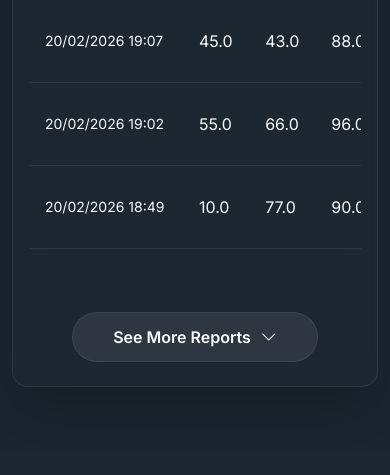
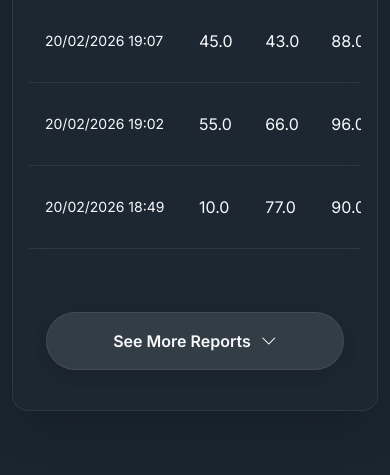
Before and after one commit to NarimanOusman/climate-_forecast, a Django app: page /reports/ in a window 390 px wide. Shown: the part 744-1219 px from the top of the page. Before the commit the page ends 1131 px from the top, so only its background shows below. Run offline with Django 5.2, Linux system fonts and the light colour scheme; data comes from the database, SQL or seed files in the repository; both versions use the stored data as it was after the commit.

Commit message:
feat: Implement prediction history reports page with dynamic table and show/hide functionality.

```diff
--- a/prediction/templates/prediction/reports.html
+++ b/prediction/templates/prediction/reports.html
@@ -107,17 +107,21 @@
     }
 
     .see-more-btn {
-        background: var(--glass-border);
+        background: rgba(255, 255, 255, 0.1);
         border: 1px solid var(--glass-border);
         color: var(--text-color);
-        padding: 0.75rem 2.5rem;
+        padding: 0.85rem 3rem;
         border-radius: 50px;
         font-weight: 600;
         transition: all 0.3s ease;
-        margin-top: 2rem;
+        margin: 2.5rem 0;
+        /* Consistent vertical spacing */
         display: inline-flex;
         align-items: center;
+        justify-content: center;
         gap: 10px;
+        min-width: 200px;
+        box-shadow: 0 4px 15px rgba(0, 0, 0, 0.1);
     }
 
     .see-more-btn:hover {
@@ -125,6 +129,16 @@
         color: white;
         border-color: var(--primary-color);
         transform: translateY(-2px);
+        box-shadow: 0 8px 25px rgba(39, 174, 96, 0.3);
+    }
+
+    @media (max-width: 768px) {
+        .see-more-btn {
+            width: 90%;
+            /* Larger touch target for mobile */
+            padding: 1rem;
+            margin: 2rem 0 1rem;
+        }
     }
 </style>
 {% endblock %}
@@ -175,8 +189,8 @@
         </table>
     </div>
 
-    {% if reports.count > 8 %}
-    <div class="text-center">
+    {% if reports|length > 8 %}
+    <div class="text-center d-flex justify-content-center w-100">
         <button id="toggle-reports-btn" class="see-more-btn">
             <span class="btn-text">See More Reports</span>
             <i class="bi bi-chevron-down"></i>
```
Also changed, not shown: db.sqlite3.
